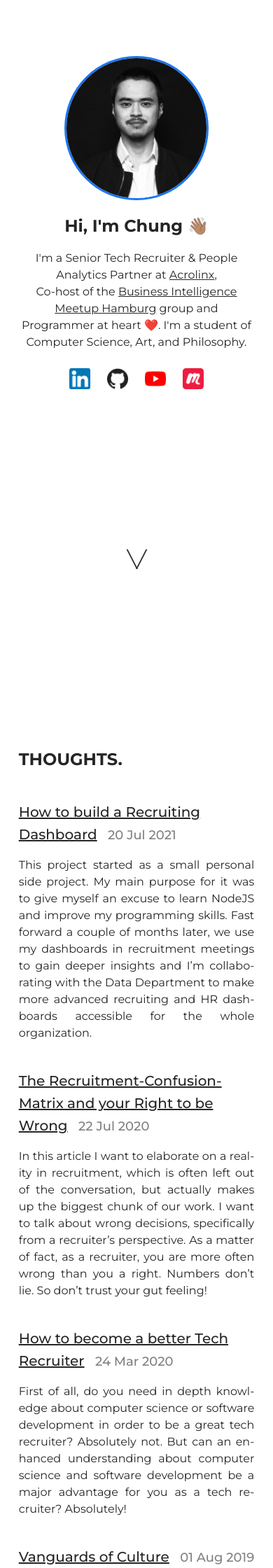
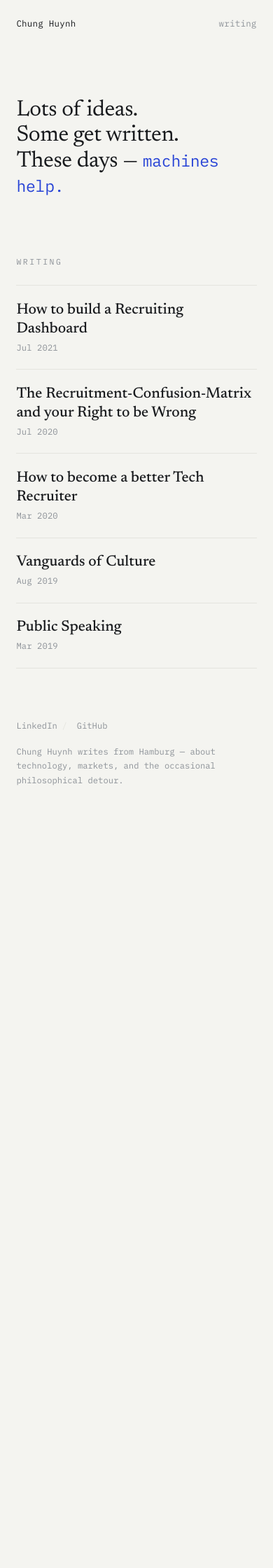
Before and after one commit to Chungwin/chungwin.github.io, a Jekyll site: the page built from index.html, in a window 390 px wide. Shown: the top 2240 px of the page at 70% size. Built offline with Jekyll 4.4.1, drawn with Linux system fonts in a browser that asks for light colours; after the commit the page ends 1202 px from its top, so only the background shows below that; some of the changed text lies outside the part shown.

Commit message:
Add files via upload

```diff
--- a/_layouts/default.html
+++ b/_layouts/default.html
@@ -1,20 +1,42 @@
 <!DOCTYPE html>
 <html lang="en">
 <head>
-    <meta charset="UTF-8">
-    <meta http-equiv="X-UA-Compatible" content="IE=edge">
-    <meta name="viewport" content="width=device-width, initial-scale=1.0">
-    <title>{{ page.title }}</title>
-    <link rel="shortcut icon" type="image/ico" href="/assets/images/seedling.ico">
-    <link rel="stylesheet" href="/assets/css/style.css">
-    <link href="https://fonts.googleapis.com/css2?family=Lora:ital,wght@0,400;0,700;1,400;1,700&display=swap" rel="stylesheet">
-    <link href="https://fonts.googleapis.com/css2?family=Montserrat:wght@400;500;600;700&display=swap" rel="stylesheet">
-    {% include goatcounter.html %}
+  <meta charset="utf-8">
+  <meta name="viewport" content="width=device-width, initial-scale=1.0">
+  <title>{% if page.title %}{{ page.title }} · Chung Huynh{% else %}Chung Huynh{% endif %}</title>
+  <meta name="description" content="{% if page.description %}{{ page.description }}{% else %}Chung Huynh writes from Hamburg about technology, markets, and the occasional philosophical detour.{% endif %}">
+
+  <link rel="preconnect" href="https://fonts.googleapis.com">
+  <link rel="preconnect" href="https://fonts.gstatic.com" crossorigin>
+  <link href="https://fonts.googleapis.com/css2?family=Newsreader:ital,opsz,wght@0,6..72,400;0,6..72,500;0,6..72,600;1,6..72,400&family=IBM+Plex+Mono:wght@400;500&display=swap" rel="stylesheet">
+  <link rel="stylesheet" href="{{ '/assets/css/main.css' | relative_url }}">
 </head>
 <body>
-    <div class="content">
-        {{ content }}
-        {% include footer.html %}
+
+  <header class="site-head">
+    <div class="wrap head-inner">
+      <a class="mark" href="{{ '/' | relative_url }}">Chung&nbsp;Huynh</a>
+      <nav class="nav" aria-label="Primary">
+        <a href="{{ '/#writing' | relative_url }}">writing</a>
+      </nav>
     </div>
+  </header>
+
+  <main class="wrap">
+    {{ content }}
+  </main>
+
+  <footer class="site-foot">
+    <div class="wrap">
+      <div class="links">
+        <a href="https://www.linkedin.com/in/chunghuynh/">LinkedIn</a><span class="sep">/</span>
+        <a href="https://github.com/chungwin">GitHub</a>
+      </div>
+      <p class="colophon">
+        Chung Huynh writes from Hamburg — about technology, markets, and the occasional philosophical detour.
+      </p>
+    </div>
+  </footer>
+
 </body>
 </html>
--- /dev/null
+++ b/_layouts/home.html
@@ -0,0 +1,45 @@
+---
+layout: default
+---
+
+<section class="hero">
+  <h1 class="headline">
+    <span class="beat">Lots of ideas.</span>
+    <span class="beat">Some get written.</span>
+    <span class="beat">These days —&nbsp;<span class="machine" id="machine">machines help.</span><span class="taphint" id="taphint" aria-hidden="true">⇥ tab</span><span class="caret" id="caret" aria-hidden="true">▏</span></span>
+  </h1>
+</section>
+
+<section id="writing">
+  <p class="eyebrow">Writing</p>
+  <ul class="writing">
+    {% for post in site.posts %}
+    <li class="entry">
+      <a class="title" href="{{ post.url | relative_url }}">
+        <span class="name">{{ post.title }}</span>
+        <span class="date">{{ post.date | date: "%b %Y" }}</span>
+      </a>
+      {% if post.description %}
+      <p class="blurb">{{ post.description }}</p>
+      {% endif %}
+    </li>
+    {% endfor %}
+  </ul>
+</section>
+
+<script>
+(function(){
+  var reduce  = window.matchMedia('(prefers-reduced-motion: reduce)').matches;
+  var machine = document.getElementById('machine');
+  var hint    = document.getElementById('taphint');
+  var caret   = document.getElementById('caret');
+  if (reduce || !machine){ if (caret) caret.classList.add('on'); return; }
+  document.body.classList.add('anim');
+  setTimeout(function(){ hint.classList.add('show'); }, 750);
+  setTimeout(function(){
+    machine.classList.add('accepted');
+    hint.classList.remove('show');
+    caret.classList.add('on');
+  }, 1650);
+})();
+</script>
--- /dev/null
+++ b/assets/css/main.css
@@ -0,0 +1,251 @@
+/* ===================================================================
+   chungwin.com — design system
+   serif (Newsreader)  = the human hand (Chung)
+   mono  (IBM Plex Mono) = the machine / system voice
+   Shared by every page via _layouts/default.html
+   =================================================================== */
+
+:root{
+  --paper:    #f4f4f0;   /* cool-neutral paper — deliberately not warm cream */
+  --ink:      #191b1e;   /* body + the human hand */
+  --ink-soft: #55585c;   /* blurbs, secondary prose */
+  --meta:     #8d9298;   /* dates, colophon */
+  --machine:  #2743d6;   /* the co-author / links */
+  --ghost:    rgba(39,67,214,.40);
+  --line:     #e4e4de;   /* hairlines */
+  --tint:     #ecece6;   /* code / quote background */
+  --reading:  38rem;     /* comfortable measure, ~65 chars */
+}
+
+*{ box-sizing:border-box; }
+html{ -webkit-text-size-adjust:100%; }
+
+body{
+  margin:0;
+  background:var(--paper);
+  color:var(--ink);
+  font-family:"Newsreader", Georgia, "Times New Roman", serif;
+  font-size:18px;
+  line-height:1.5;
+  -webkit-font-smoothing:antialiased;
+  text-rendering:optimizeLegibility;
+}
+
+.wrap{
+  max-width:var(--reading);
+  margin:0 auto;
+  padding:0 clamp(1.4rem, 6vw, 2rem);
+}
+
+/* ── site header ──────────────────────────────────────── */
+.site-head{ padding:clamp(1.5rem, 5vw, 2.4rem) 0 0; }
+.head-inner{
+  display:flex;
+  justify-content:space-between;
+  align-items:baseline;
+  gap:1rem;
+  font-family:"IBM Plex Mono", ui-monospace, Menlo, monospace;
+  font-size:.78rem;
+  letter-spacing:.02em;
+}
+.mark{ color:var(--ink); text-decoration:none; }
+.nav a{
+  color:var(--meta);
+  text-decoration:none;
+  margin-left:1.1rem;
+  transition:color .18s ease;
+}
+.nav a:hover, .nav a:focus-visible{ color:var(--machine); }
+
+/* ── hero (home) ──────────────────────────────────────── */
+.hero{ margin:clamp(2.8rem, 11vh, 6rem) 0 clamp(2.6rem, 10vh, 5rem); }
+.headline{
+  font-weight:400;
+  font-size:clamp(2rem, 6.4vw, 3.5rem);
+  line-height:1.14;
+  letter-spacing:-.012em;
+  margin:0;
+}
+.headline .beat{ display:block; }
+
+.machine{
+  font-family:"IBM Plex Mono", ui-monospace, Menlo, monospace;
+  font-size:.72em;
+  font-weight:400;
+  letter-spacing:-.01em;
+  color:var(--machine);
+  white-space:nowrap;
+}
+.anim .machine{ color:var(--ghost); font-style:italic; }
+.anim .machine.accepted{ color:var(--machine); font-style:normal; transition:color .12s ease; }
+
+.taphint{
+  font-family:"IBM Plex Mono", ui-monospace, Menlo, monospace;
+  font-size:.32em; letter-spacing:.06em;
+  color:var(--ghost);
+  border:1px solid var(--ghost); border-radius:4px;
+  padding:.15em .45em; margin-left:.55em; vertical-align:.35em;
+  white-space:nowrap; opacity:0; transition:opacity .2s ease;
+}
+.anim .taphint.show{ opacity:1; }
+
+.caret{ display:inline-block; width:.5ch; color:var(--machine); opacity:0; }
+.caret.on{ opacity:1; animation:blink 1.1s step-end infinite; }
+@keyframes blink{ 50%{ opacity:0; } }
+
+/* ── writing list (home) ──────────────────────────────── */
+.eyebrow{
+  font-family:"IBM Plex Mono", ui-monospace, Menlo, monospace;
+  font-size:.72rem; letter-spacing:.22em; text-transform:uppercase;
+  color:var(--meta); margin:0 0 1.6rem;
+}
+.writing{ list-style:none; margin:0; padding:0; }
+.entry{ padding:1.35rem 0; border-top:1px solid var(--line); }
+.entry:last-child{ border-bottom:1px solid var(--line); }
+.entry a.title{
+  display:flex; justify-content:space-between; align-items:baseline;
+  gap:1.2rem; text-decoration:none; color:var(--ink);
+}
+.entry .name{
+  font-size:1.34rem; font-weight:500; line-height:1.25;
+  transition:color .18s ease;
+}
+.entry a.title:hover .name, .entry a.title:focus-visible .name{ color:var(--machine); }
+.entry .date{
+  flex:none; font-family:"IBM Plex Mono", ui-monospace, Menlo, monospace;
+  font-size:.76rem; color:var(--meta); letter-spacing:.01em; padding-top:.3rem;
+}
+.entry .blurb{
+  margin:.5rem 0 0; font-size:1.02rem; line-height:1.5;
+  color:var(--ink-soft); max-width:32rem;
+}
+
+/* ── article (post) ───────────────────────────────────── */
+.post{ margin-top:clamp(2rem, 7vh, 3.5rem); }
+.post-head{ margin-bottom:2.2rem; }
+.backlink{
+  display:inline-block;
+  font-family:"IBM Plex Mono", ui-monospace, Menlo, monospace;
+  font-size:.76rem; color:var(--meta); text-decoration:none;
+  letter-spacing:.02em; transition:color .18s ease;
+}
+.backlink:hover, .backlink:focus-visible{ color:var(--machine); }
+.post-title{
+  font-weight:500;
+  font-size:clamp(1.9rem, 5vw, 2.7rem);
+  line-height:1.16; letter-spacing:-.012em;
+  margin:1.1rem 0 .7rem;
+}
+.post-meta{
+  font-family:"IBM Plex Mono", ui-monospace, Menlo, monospace;
+  font-size:.78rem; color:var(--meta); letter-spacing:.02em; margin:0;
+}
+
+/* ── prose (article body) ─────────────────────────────── */
+.prose{ font-size:1.06rem; line-height:1.72; color:var(--ink); }
+.prose > *:first-child{ margin-top:0; }
+.prose p{ margin:0 0 1.35rem; }
+
+.prose h2{
+  font-weight:500; font-size:1.6rem; line-height:1.25;
+  letter-spacing:-.01em; margin:2.6rem 0 1rem;
+}
+.prose h3{
+  font-weight:500; font-size:1.28rem; line-height:1.3;
+  margin:2rem 0 .8rem;
+}
+.prose h4{
+  font-family:"IBM Plex Mono", ui-monospace, Menlo, monospace;
+  font-weight:500; font-size:.9rem; letter-spacing:.02em;
+  text-transform:uppercase; color:var(--ink-soft); margin:2rem 0 .7rem;
+}
+
+.prose a{
+  color:var(--machine); text-decoration:underline;
+  text-decoration-color:var(--ghost); text-underline-offset:2px;
+  transition:text-decoration-color .18s ease;
+}
+.prose a:hover, .prose a:focus-visible{ text-decoration-color:var(--machine); }
+
+.prose ul, .prose ol{ margin:0 0 1.35rem; padding-left:1.4rem; }
+.prose li{ margin:.35rem 0; padding-left:.2rem; }
+.prose li::marker{ color:var(--meta); }
+
+.prose blockquote{
+  margin:1.6rem 0; padding:.2rem 0 .2rem 1.2rem;
+  border-left:2px solid var(--machine);
+  color:var(--ink-soft); font-style:italic;
+}
+.prose blockquote p:last-child{ margin-bottom:0; }
+
+.prose strong{ font-weight:600; }
+.prose em{ font-style:italic; }
+
+.prose hr{
+  border:0; border-top:1px solid var(--line);
+  margin:2.6rem 0;
+}
+
+/* images / figures */
+.prose img{
+  display:block; max-width:100%; height:auto;
+  margin:1.8rem auto; border:1px solid var(--line); border-radius:3px;
+}
+.prose figure{ margin:1.8rem 0; }
+.prose figure img{ margin:0 auto; }
+.prose figcaption{
+  margin-top:.6rem; text-align:center;
+  font-family:"IBM Plex Mono", ui-monospace, Menlo, monospace;
+  font-size:.74rem; color:var(--meta);
+}
+
+/* code */
+.prose code{
+  font-family:"IBM Plex Mono", ui-monospace, Menlo, monospace;
+  font-size:.85em; background:var(--tint);
+  padding:.12em .38em; border-radius:3px;
+}
+.prose pre{
+  background:var(--tint); border:1px solid var(--line); border-radius:5px;
+  padding:1rem 1.1rem; overflow-x:auto; margin:1.6rem 0;
+  font-size:.82rem; line-height:1.6;
+}
+.prose pre code{ background:none; padding:0; font-size:inherit; }
+
+/* tables */
+.prose table{
+  width:100%; border-collapse:collapse; margin:1.6rem 0; font-size:.95rem;
+}
+.prose th, .prose td{
+  text-align:left; padding:.55rem .7rem; border-bottom:1px solid var(--line);
+}
+.prose th{
+  font-family:"IBM Plex Mono", ui-monospace, Menlo, monospace;
+  font-size:.74rem; letter-spacing:.04em; text-transform:uppercase;
+  color:var(--ink-soft); font-weight:500;
+}
+
+.post-foot{ margin-top:3.2rem; padding-top:1.4rem; border-top:1px solid var(--line); }
+
+/* ── site footer ──────────────────────────────────────── */
+.site-foot{ margin-top:4.5rem; padding-bottom:4rem; }
+.site-foot .links, .site-foot .colophon{
+  font-family:"IBM Plex Mono", ui-monospace, Menlo, monospace;
+  font-size:.76rem; color:var(--meta); line-height:1.7;
+}
+.site-foot .links a{ color:var(--meta); text-decoration:none; transition:color .18s ease; }
+.site-foot .links a:hover, .site-foot .links a:focus-visible{ color:var(--machine); }
+.site-foot .links .sep{ color:var(--line); margin:0 .55em; }
+.site-foot .colophon{ margin-top:1rem; max-width:30rem; }
+
+/* ── shared ───────────────────────────────────────────── */
+a:focus-visible{ outline:2px solid var(--machine); outline-offset:3px; border-radius:2px; }
+
+@media (max-width:520px){
+  .entry a.title{ flex-direction:column; gap:.25rem; }
+  .entry .date{ padding-top:0; }
+  .machine{ white-space:normal; }
+}
+@media (prefers-reduced-motion:reduce){
+  .caret.on{ animation:none; }
+}
--- a/index.html
+++ b/index.html
@@ -1,41 +1,3 @@
 ---
-layout: default
-title: Chungwin
+layout: home
 ---
-
-<main>
-    <div class="index-content">
-        <div class="profile">
-            <div class="index-picture">
-                <img src="./assets/images/profilepic.png">
-            </div>
-            <div class="name">
-                Hi, I'm Chung &#128075;&#127997;
-            </div>
-            <div class="intro">
-                <p>
-                    I'm a <span>Senior Tech Recruiter & People Analytics Partner</span> at <a href="https://www.acrolinx.com/" target="_blank">Acrolinx</a>,<br> Co-host of the <a href="https://www.meetup.com/de-DE/BI-Meetup-Hamburg/" target="_blank">Business Intelligence Meetup Hamburg</a> group and <span>Programmer</span> at heart &#10084;&#65039;. I'm a student of Computer Science, Art, and Philosophy.
-                </p>
-            </div>
-            <div class="index-socials">
-                <a href="https://www.linkedin.com/in/chunghuynh/" target="_blank"><img src="./assets/images/linkedin.png"></a>
-                <a href="https://github.com/chungwin" target="_blank"><img src="./assets/images/github.png"></a>
-                <a href="https://www.youtube.com/channel/UC9kNgl3AWwpjJ8F4RpgQmbw" target="_blank"><img src="./assets/images/youtube.png"></a>
-                <a href="https://www.meetup.com/de-DE/BI-Meetup-Hamburg/" target="_blank"><img src="./assets/images/meetup_icon.png"></a>
-            </div>
-            <a href="#post-list"><div class="section"></div></a>
-        </div>
-    </div>
-    <div class="posts-list" id="post-list">
-        <br>
-        <br>
-        <div class="thoughts"><h2>THOUGHTS.</h2></div>
-        {% for post in site.posts %}
-            <div class="post-items">
-                <h2><a href="{{ post.url }}">{{ post.title }}</a> <span>&nbsp;&nbsp;{{ post.date | date_to_string }}</span></h2>
-                <p>{{ post.excerpt }}</p>
-            </div>
-        {% endfor %}
-    </div>
-
-</main>
```
Also changed, not shown: _layouts/post.html (+15 -8 lines).
